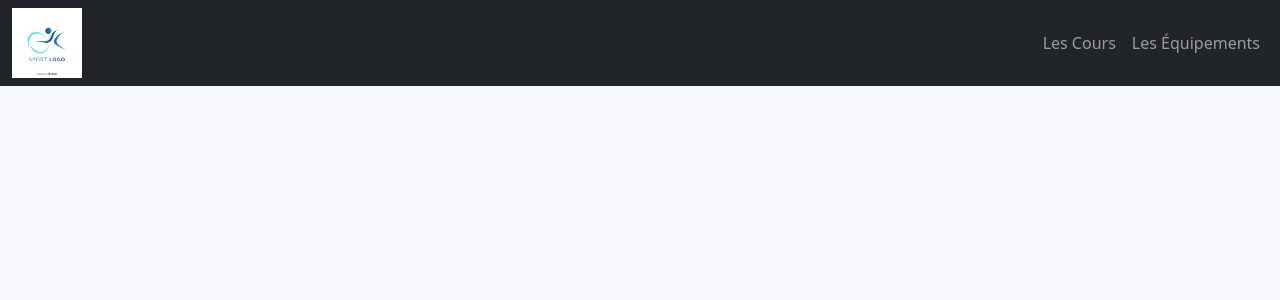
After one commit to rachadelrhilani/Salle-de-sport, a PHP site: page /pages/equipements.php in a window 1280 px wide. The commit adds this page. Shown: the top 300 px of the page. Run offline with PHP 8.4, Linux system fonts and the light colour scheme.

Commit message:
cree les pages equipements et cours

```diff
--- a/pages/dashboard.php
+++ b/pages/dashboard.php
@@ -11,7 +11,7 @@ if ($totalequipement_result && $totalcours_result) {
   $total_equipements = $row_equipement['total_equipements'];
   $total_cours = $row_cours['total_cours'];
 }
-//Afficher
+//la répartition des equipements par type
 $query_repartition_equipement = "
     SELECT type As type_equipement, COUNT(*) AS count_equipement
     FROM equipements
@@ -23,7 +23,7 @@ $result_repartition_equipement = mysqli_query($connect, $query_repartition_equip
 if (!$result_repartition_equipement) {
   echo "Erreur lors de la récupération de la répartition des équipements : " . mysqli_error($connect);
 }
-//Récupération de la répartition des cours par type
+//la répartition des cours par type
 $query_repartition_cours = "
     SELECT nom AS type_cours, COUNT(*) AS count_cours
     FROM cours
--- /dev/null
+++ b/pages/equipements.php
@@ -0,0 +1,44 @@
+<!DOCTYPE html>
+<html lang="fr">
+
+<head>
+  <meta charset="UTF-8">
+  <meta name="viewport" content="width=device-width, initial-scale=1">
+  <title>Dashboard</title>
+
+  <link rel="stylesheet" href="https://cdn.jsdelivr.net/npm/bootstrap@5.3.2/dist/css/bootstrap.min.css">
+  <script src="https://cdn.jsdelivr.net/npm/chart.js"></script>
+
+  <style>
+    body {
+      background: #f7f9fc;
+    }
+
+    .card {
+      border-radius: 12px;
+    }
+    .w-25{
+      width:70px !important;
+    }
+  </style>
+</head>
+
+<body>
+<nav class="navbar navbar-expand-lg navbar-dark bg-dark">
+  <div class="container-fluid">
+    <img src="../image/logo.jpg" class="w-25" alt="logo">
+    <button class="navbar-toggler" type="button" data-bs-toggle="collapse" data-bs-collapse-target="#navbarNav" aria-controls="navbarNav" aria-expanded="false" aria-label="Toggle navigation">
+      <span class="navbar-toggler-icon"></span>
+    </button>
+    <div class="collapse navbar-collapse justify-end" id="navbarNav">
+      <ul class="navbar-nav ms-auto">
+        <li class="nav-item">
+          <a class="nav-link" href="cours.php">Les Cours</a>
+        </li>
+        <li class="nav-item">
+          <a class="nav-link" href="equipements.php">Les Équipements</a>
+        </li>
+      </ul>
+    </div>
+  </div>
+</nav>
```
Also changed, not shown: pages/cours.php (added, +100 -0 lines).
